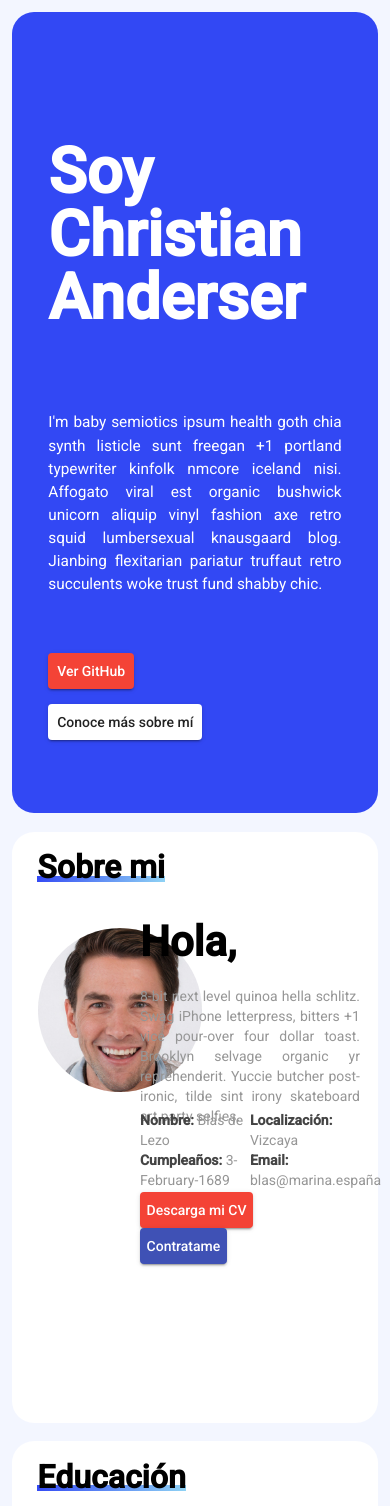
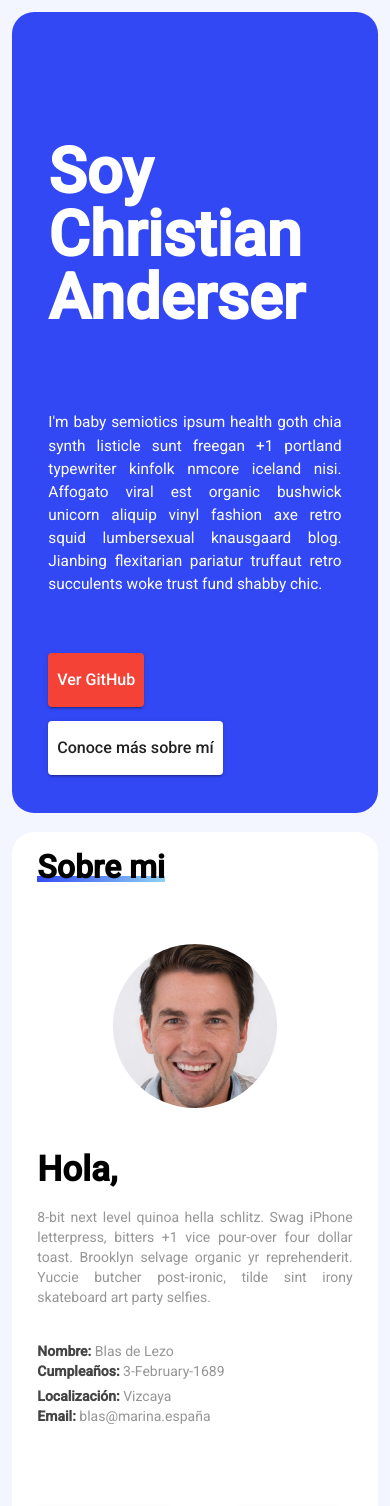
Before and after one commit to SrLozano/LozanoWebPage, an Angular app: page / in a window 390 px wide. Shown: the top 1506 px of the page. Built offline with nearby package versions, Linux system fonts and the light colour scheme.

Commit message:
New responsive design
Changes in skills and about-me

```diff
--- a/src/app/right-tab/right-tab.component.html
+++ b/src/app/right-tab/right-tab.component.html
@@ -12,9 +12,9 @@
         </div>
         <div class="buttons">
             <a target="_blank" rel="noopener noreferrer" href="https://es.wikipedia.org/wiki/Espa%C3%B1a">
-                <button mat-raised-button color="warn" style="margin-right:20%; padding-left: 3%; padding-right: 3%; margin-bottom: 5%;">Ver GitHub</button>
+                <button mat-raised-button color="warn" class="button" style="margin-right:20%; margin-bottom: 5%;">Ver GitHub</button>
             </a>
-            <a [routerLink]="['']" fragment="sobre"><button mat-raised-button style="padding-left: 3%; padding-right: 3%;">Conoce más sobre mí</button></a>
+            <a [routerLink]="['']" fragment="sobre"><button mat-raised-button class="button">Conoce más sobre mí</button></a>
         </div>
     </div>
 
@@ -43,8 +43,8 @@
                 </div>
             </div>
             <div class="about-buttons">
-                <a target="_blank" href="../../assets/Documents/España.pdf"><button mat-raised-button color="warn" style="margin-right:20%; padding-left: 3%; padding-right: 3%;">Descarga mi CV</button></a>
-                <a [routerLink]="['']" fragment="contacto"> <button mat-raised-button color="primary" style="padding-left: 3%; padding-right: 3%;">Contratame</button></a>
+                <a target="_blank" href="../../assets/Documents/España.pdf"><button mat-raised-button color="warn" class="button" style="margin-right:20%;">Descarga mi CV</button></a>
+                <a [routerLink]="['']" fragment="contacto"> <button mat-raised-button color="primary" class="button">Contratame</button></a>
             </div>
         </div>
     </div>
@@ -89,7 +89,7 @@
                 <span class="skill-title">Technical skills</span>
             </mat-panel-title>
             </mat-expansion-panel-header> <!--Only visible on open-->
-            <div class="skill-title-left">
+            <div class="skill-title-column">
                 <h2>Destacados</h2>
                 <ul>
                     <li>Python</li>
@@ -97,7 +97,7 @@
                     <li>C</li>
                 </ul>
             </div>
-            <div class="skill-title-right">
+            <div class="skill-title-column">
                 <h2>Especialización</h2>
                 <ul>
                     <li>Inteligencia Artificial</li>
@@ -105,7 +105,7 @@
                     <li>Ingeniería del software</li>
                 </ul>
             </div>
-            <div class="skill-title-left">
+            <div class="skill-title-column">
                 <h2>Lenguajes y frameworks</h2>
                 <ul>
                     <li>Angular</li>
@@ -117,7 +117,7 @@
                     <li>Assembly</li>
                 </ul>
             </div>
-            <div class="skill-title-right">
+            <div class="skill-title-column">
                 <h2>Herramientas y sistemas </h2>
                 <ul>
                     <li>Linux</li>
@@ -133,13 +133,13 @@
                 <span class="skill-title">Soft skills</span>
             </mat-panel-title>
             </mat-expansion-panel-header> <!--Only visible on open-->
-            <div class="skill-title-left">
+            <div class="skill-title-column">
                 <ul>
                     <li>Trabajo en equipo</li>
                     <li>Resiliencia</li>
                 </ul>
             </div>
-            <div class="skill-title-right">
+            <div class="skill-title-column">
                 <ul>
                     <li>Organización</li>
                 </ul>
@@ -152,12 +152,11 @@
                 <span class="skill-title">Idiomas</span>
             </mat-panel-title>
             </mat-expansion-panel-header> <!--Only visible on open-->
-            <br>
             <img class="flag" src="../../assets/icons/uk.png">
-            <h2> Inglés, B2 - First</h2>
+            <h2 class="flag-title"> Inglés, B2 - First</h2>
             <br>
             <img class="flag last" src="../../assets/icons/spain.png">
-            <h2> Español, Nativo</h2>
+            <h2 class="flag-title"> Español, Nativo</h2>
         </mat-expansion-panel>
     </div>
 
@@ -307,9 +306,9 @@
                     <input matInput placeholder="Ex. Propuesta de empleo" value="" name="subject" [(ngModel)]="subject">
                 </mat-form-field>
 
-                <mat-form-field class="example-full-width email-message">
+                <mat-form-field class="example-full-width">
                     <mat-label>Tu mensaje</mat-label>
-                    <textarea matInput placeholder="Ex. Hola, me gustaría conocer..." name="text" [(ngModel)]="text"></textarea>
+                    <textarea matInput placeholder="Ex. Hola, me gustaría conocer..." name="text" rows="3" [(ngModel)]="text"></textarea>
                   </mat-form-field>
             </form>
 
--- a/src/app/right-tab/right-tab.component.scss
+++ b/src/app/right-tab/right-tab.component.scss
@@ -42,6 +42,11 @@
     text-align: justify;
     line-height: 1.5em;
     font-size: 1.1em;
+}
+
+.button{
+  padding-left: 3%;
+  padding-right: 3%;
 }
 
 .buttons{
@@ -117,7 +122,7 @@
 }
 
 .last{
-    margin-bottom: 4%;
+    margin-bottom: 3%;
 }
 
 .first{
@@ -155,20 +160,17 @@
     color: rgb(50, 72, 244);
 }
 
-.skill-title-left{
+.skill-title-column{
     display: inline-block;
-    width: 50%;
-    margin-top: 2%;
-    vertical-align: top;
-}
-.skill-title-right{
-    display: inline-block;
-    width: 50%;
+    width: 49%;
     margin-top: 2%;
     vertical-align: top;
 }
 .flag{
     width: 7%;
+}
+.flag-title{
+  margin-top: 2%;
 }
 
 .skill-set h2{
@@ -607,6 +609,7 @@ a.sm-link{
     margin-left: 3%;
     margin-right: 3%;
     width: 94%;
+    max-width: 95%;
   }
 
   //The classes for the card set to fit the home
@@ -644,5 +647,134 @@ a.sm-link{
       font-size: 1.1em;
   }
 
+  //The classes for the card set to fix the about me
+  .about-me{
+    background-color: white;
+    height: 100%;
+    border-radius: 22px;
+    margin-top: 5%;
+  }
+
+  .about-photo{
+    width: 100%;
+    height: 20%;
+    position: relative;
+  }
+
+  .profile-picture{
+    height: 12em;
+    width: 12em;
+    border-radius: 100%;
+    margin: 0;
+    margin-left: auto;
+    margin-right: auto;
+    display: block;
+    border: 0.2em solid white;
+  }
+
+  .about-text{
+    margin-top: 6%;
+    width: 86%;
+    margin-right: 7%;
+    margin-left: 7%;
+    height: 70%;
+    vertical-align: top;
+  }
+
+  .about-hello{
+    font-size: 2.5em;
+    font-weight: bold;
+    height: 8%;
+  }
+
+  .about-description{
+    height: 20%;
+    color: rgb(150, 150, 150);
+    text-align: justify;
+  }
+
+  .about-data{
+    height: 15%;
+    padding-top: 5%;
+    color: rgb(150, 150, 150);
+  }
+
+  .about-data-left{
+    width: 100%;
+    height: 45%;
+    margin-bottom: 4%;
+  }
+
+  .about-data-right{
+    width: 100%;
+    height: 45%;
+  }
+
+  .about-buttons{
+    padding-top: 30%;
+    height: 30%;
+    align-items: center;
+  }
+
+  .button{
+    font-size: 1.15em;
+    padding: 3% 3%;
+  }
+
+  //The classes for the card set to fix the main-skills
+  .main-skills{
+    background-color:rgb(50, 72, 244);
+    height: auto;
+    padding: 4%;
+    border-radius: 22px;
+    margin-top: 5%;
+    line-height: 1.2em;
+    color: white;
+  }
+
+  .main-skill{
+    width: 25%;
+    display: inline-block;
+  }
+
+  .main-skill img{ //This is to align a picture in the middte of a div
+    margin-left: auto;
+    margin-right: auto;
+    display: block;
+  }
+
+  .text-skill{
+    width: 100%;
+    display: inline-block;
+    text-align: center;
+    padding-bottom: 7%;
+    font-size: 0.94em;
+  }
+
+  .skill-picture{
+    height: 5em;
+    width: auto;
+    padding-top: 10%;
+    padding-bottom: 13%;
+    cursor: pointer;
+  }
+
+
+  .skill-title-column{
+    display: inline-block;
+    width: 99%;
+    margin-top: 3%;
+    vertical-align: top;
+  }
+
+  .flag{
+    width: 47%;
+  }
+
+  .flag-title{
+    margin-top: 0;
+    min-width: 80%;
+  }
+
 
 }
```
